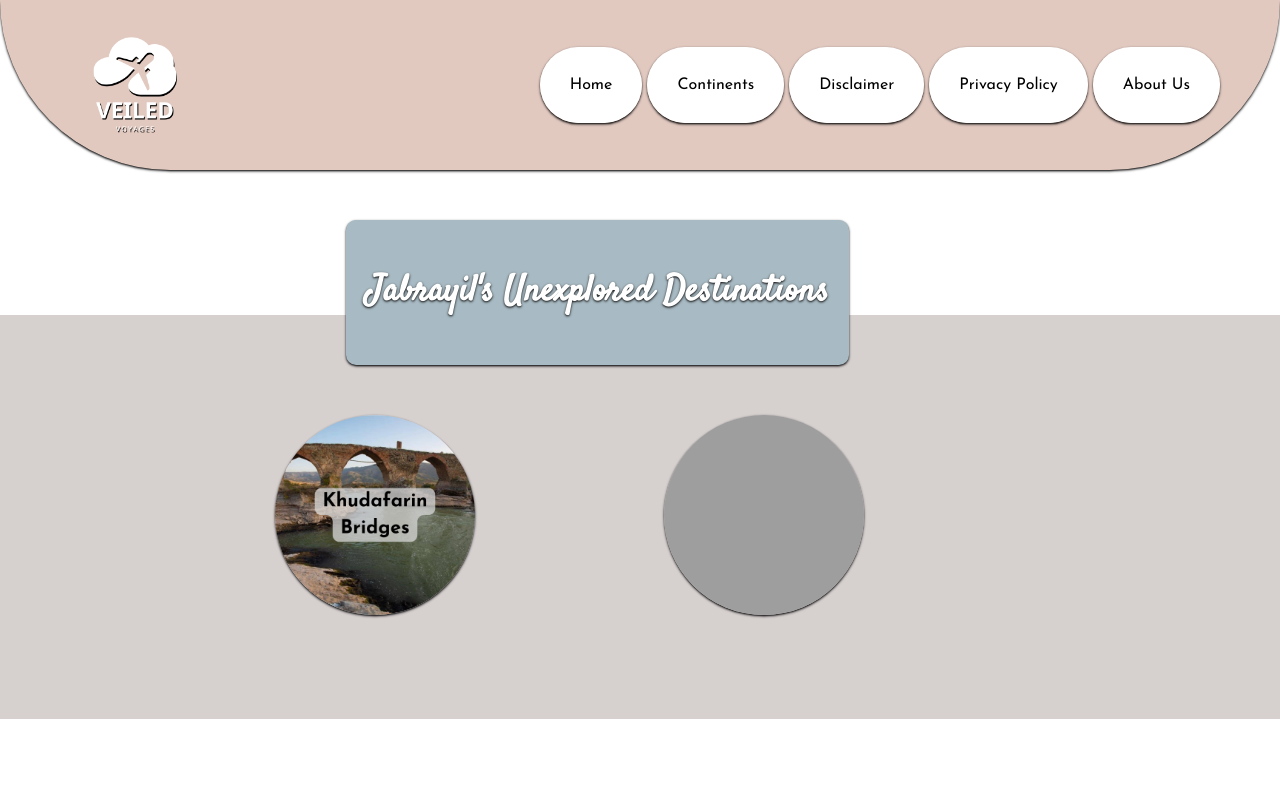
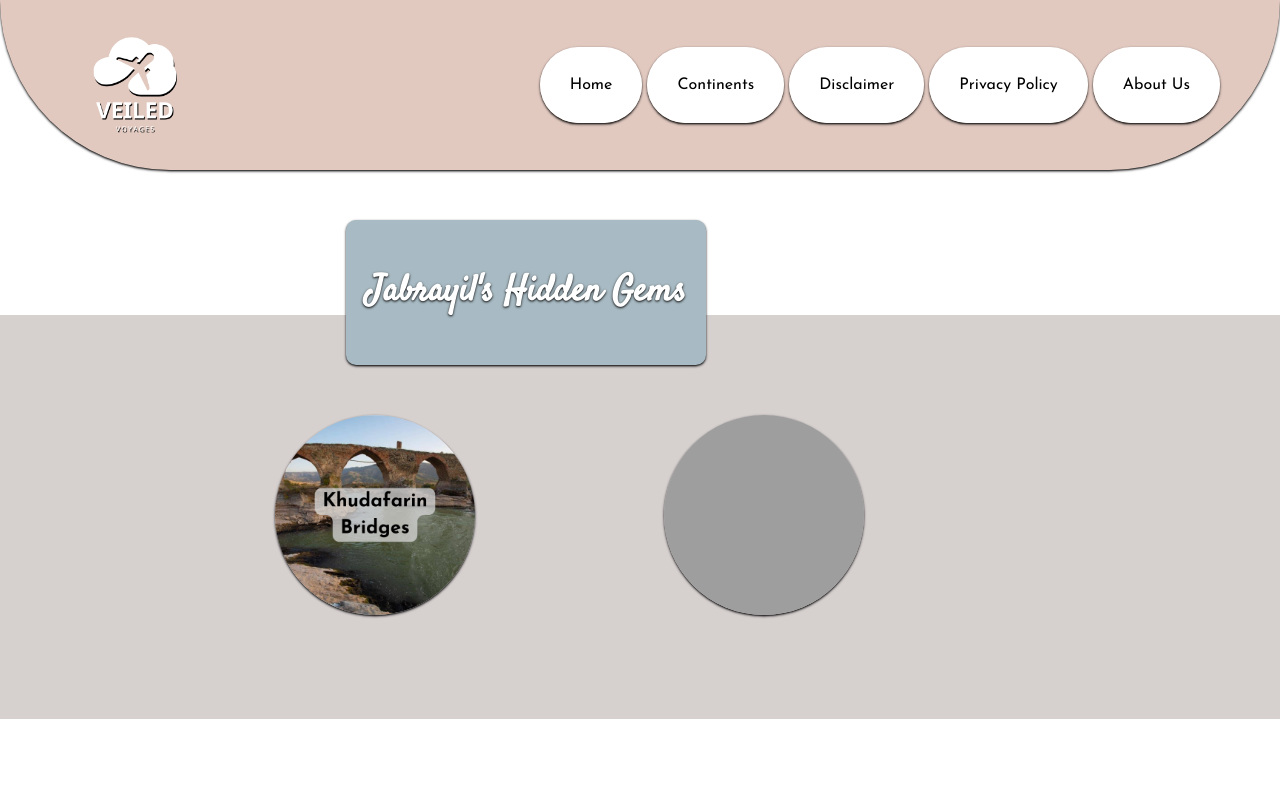
Before and after one commit to ashneeeet/JABRAYIL, a plain HTML site: page index.html in a window 1280 px wide. Shown: the top 800 px of the page. Drawn offline with nearby package versions, Linux system fonts and the light colour scheme; grey boxes are pictures that could not be loaded.

Commit message:
Update index.html

```diff
--- a/index.html
+++ b/index.html
@@ -38,7 +38,7 @@
     <!-- Unexplored Destination Block Starts -->
     <div class="unexp">
 
-        <p> <b>Jabrayil's Unexplored Destinations</b></p>
+        <p> <b>Jabrayil's Hidden Gems</b></p>
 
      </div>
 
```
